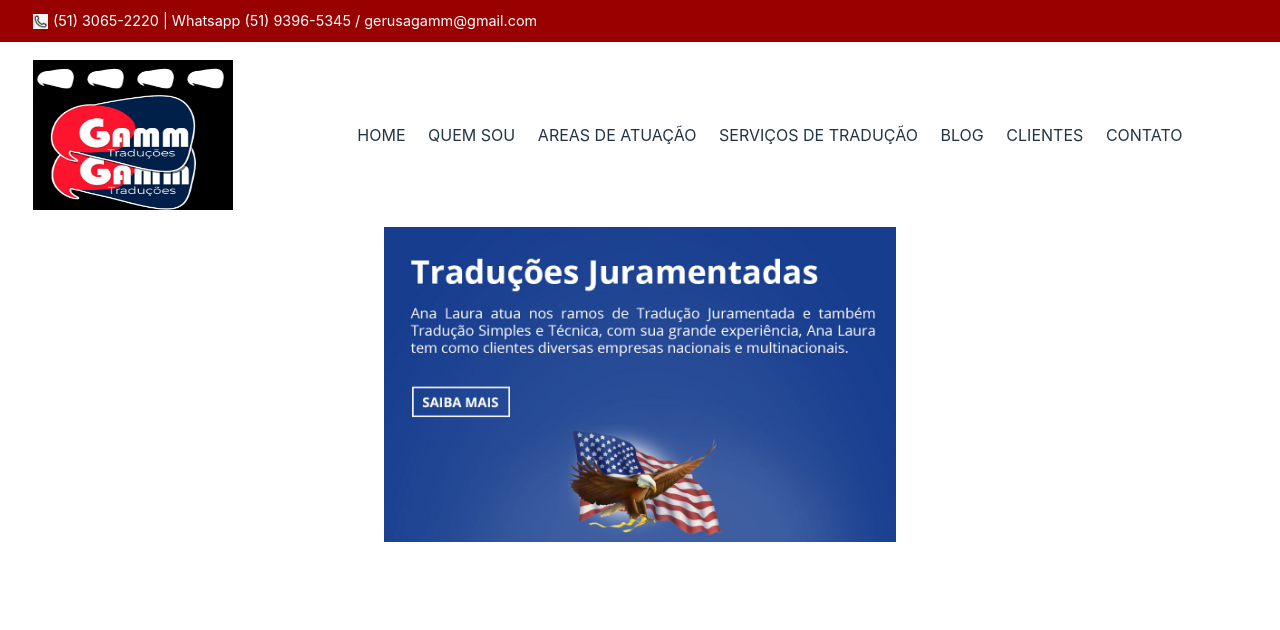
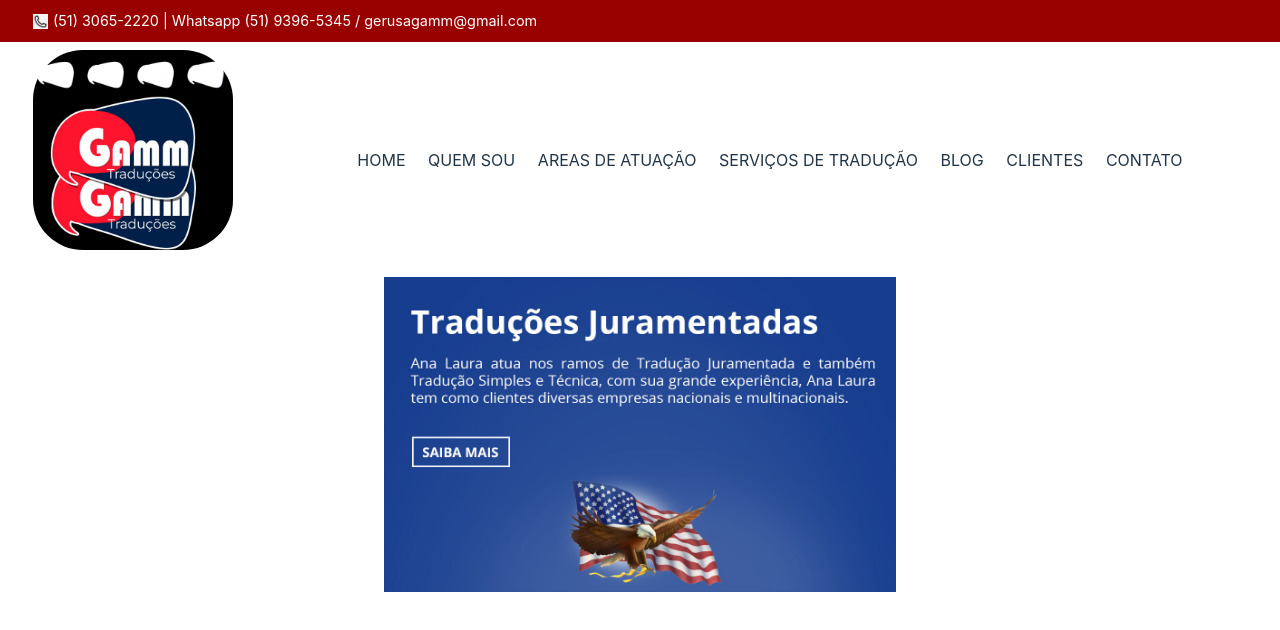
Before and after one commit to GustavoFSProg/gerusa-site-web, a React (Vite) app: page / in a window 1280 px wide. Shown: the top 630 px of the page. Built offline with nearby package versions, Linux system fonts and the light colour scheme.

Commit message:
logo dois

```diff
--- a/src/components/Header/Header.jsx
+++ b/src/components/Header/Header.jsx
@@ -8,7 +8,8 @@ function HeaderComponent() {
     <>
       <Container>
         <Header >
-          <img src={Logo} alt="fone" width="200" height='150'
+          <img src={Logo} alt="fone" width="200" height='200'
+            style={{ borderRadius: '50px', marginBottom: '20px' }}
           />
 
           <ContainerLinks>
--- a/src/components/Header/style.jsx
+++ b/src/components/Header/style.jsx
@@ -14,14 +14,19 @@ export const Container = styled.div`
 export const Header = styled.div`
   display: flex;
   width: 100vw;
-  height: 185px;
+  height: 235px;
   align-items: center;
   justify-content: left;
   /* color: white; */
   font-size: 0.9rem;
   padding-left: 33px;
 
+  @media screen and (max-width: 820px){
+  justify-content: center;
+  padding-left: 0px;
 
+
+  }
 `
 
 export const ContainerLinks = styled.div`
```
